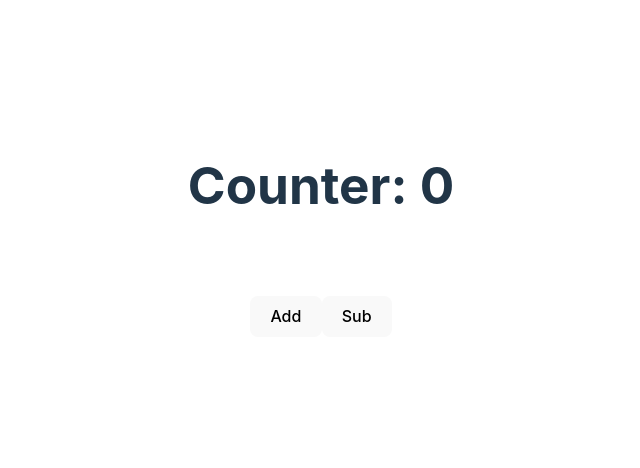
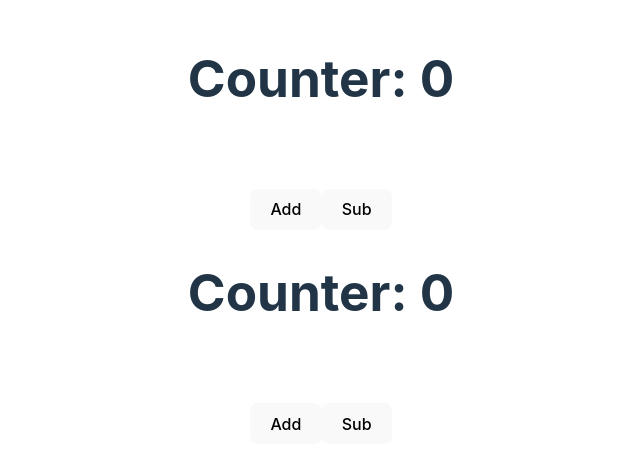
Before and after one commit to CHANDAN-su/reactApplication, a React (Vite) app: page / in a window 1280 px wide. Shown: the part 170-638 px from the top of the page, without its empty margins (319-959 px from the left). Built offline with nearby package versions, Linux system fonts and the light colour scheme.

Commit message:
class component, counter application, how to work component

```diff
--- /dev/null
+++ b/Component/ClassComponent.jsx
@@ -0,0 +1,37 @@
+import React, { Component } from 'react'
+
+class ClassComponent extends Component {
+    constructor(props) {
+      super(props)
+
+      this.state = {
+         count: 0
+      }
+    }
+
+    increment = () => {
+        this.setState({count: this.state.count + 1});
+    }
+
+    decrement = () => {
+        if (this.state.count < 0) {
+            this.setState({count: this.state.count - 1});
+
+        }else {
+            this.setState({count: 0});
+        }
+
+    }
+
+    render() {
+    return (
+      <>
+        <h1>Counter: {this.state.count}</h1><br /><br />
+        <button onClick={this.increment}>Add</button>
+        <button onClick={this.decrement}>Sub</button>
+      </>
+    )
+  }
+}
+
+export default ClassComponent
--- a/Component/FunctionComponent.jsx
+++ b/Component/FunctionComponent.jsx
@@ -11,6 +11,7 @@ function FunctionComponent() {
     const decrement = () => {
         setCounter(counter - 1)
     }
+
     if(counter < 0){
         setCounter(0);
     }
--- a/src/App.jsx
+++ b/src/App.jsx
@@ -3,12 +3,14 @@ import reactLogo from './assets/react.svg'
 import viteLogo from '/vite.svg'
 import './App.css'
 import FunctionComponent  from "../Component/FunctionComponent";
+import ClassComponent from "../Component/ClassComponent";
 
 function App() {
 
   return (
     <>
       <FunctionComponent />
+      <ClassComponent />
     </>
   )
 }
```
